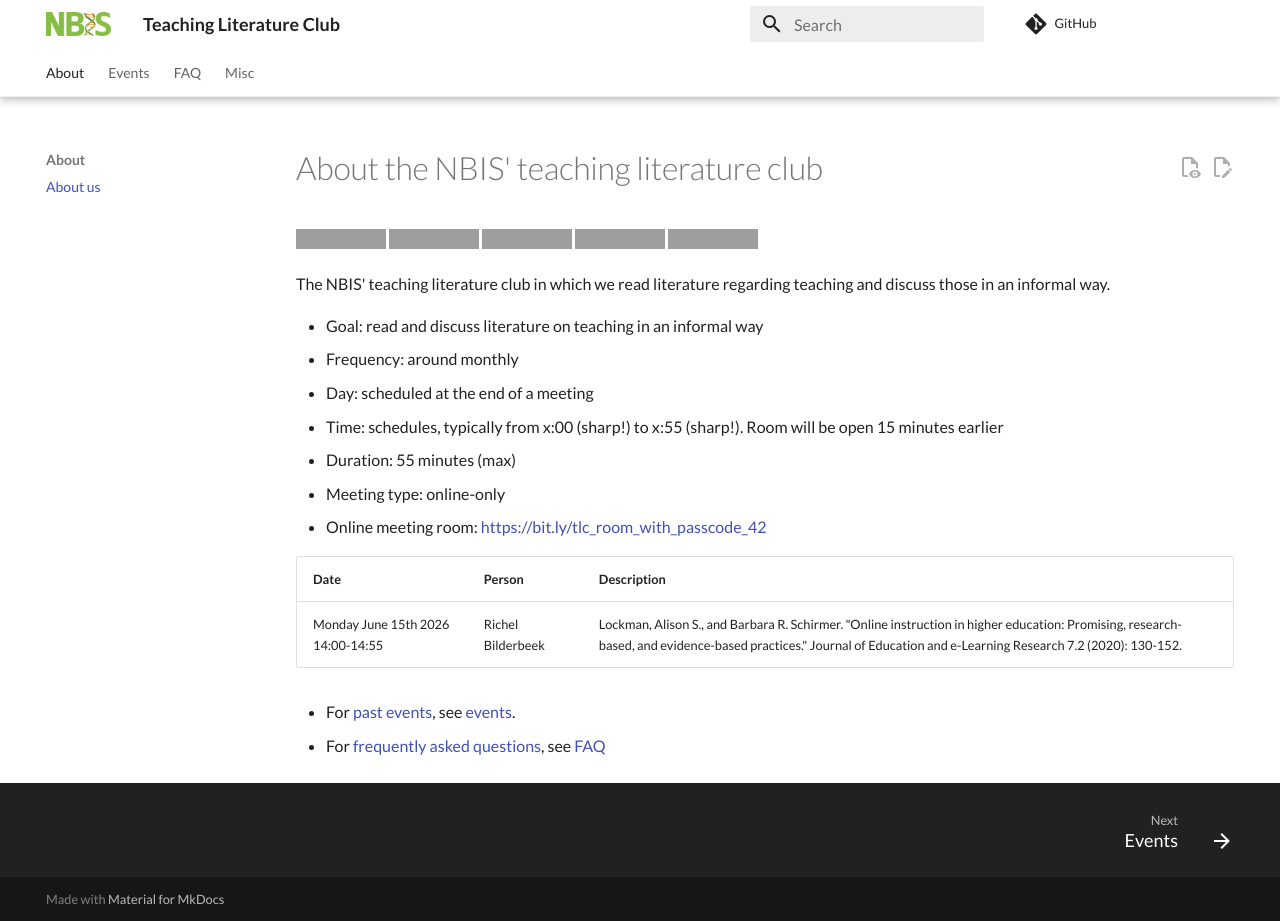
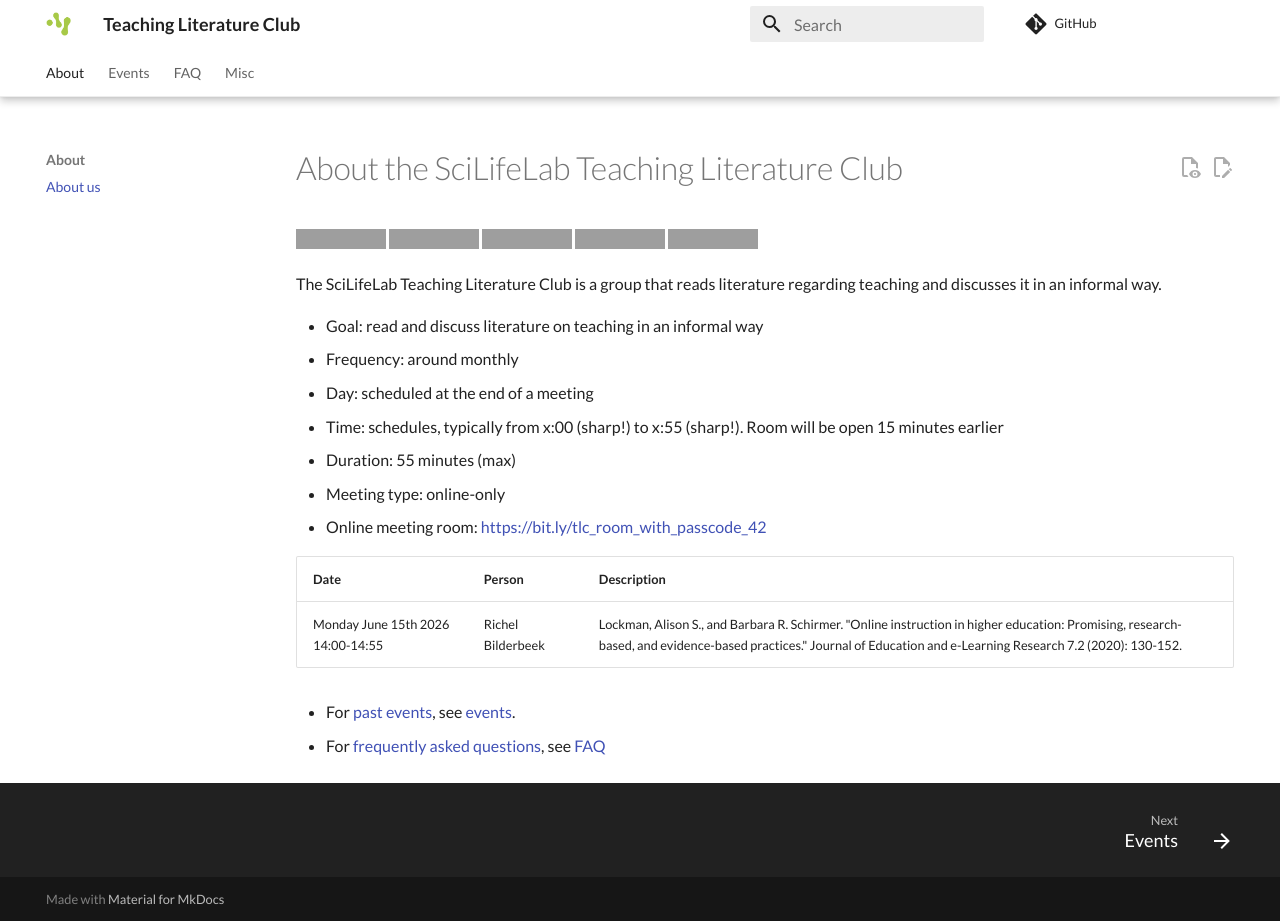
Before and after one commit to NBISweden/teaching_literature_club, an MkDocs documentation site: the page built from docs/README.md, in a window 1280 px wide and 921 px high, cut to the strip 0-921 px from the top of the window. Built offline with MkDocs 1.6.1 and Material for MkDocs 9.7.7, drawn with Linux system fonts in a browser that asks for light colours; comment, search, counter and statistics services are not loaded; grey boxes are pictures that could not be loaded.

Commit message:
Use SLL logo

```diff
--- a/docs/README.md
+++ b/docs/README.md
@@ -5,7 +5,7 @@ tags:
   - home
 ---
 
-# About the NBIS' teaching literature club
+# About the SciLifeLab Teaching Literature Club
 
 <!-- markdownlint-disable MD013 --><!-- Badges cannot be split up over lines, hence will break 80 characters per line -->
 
@@ -17,9 +17,9 @@ tags:
 
 <!-- markdownlint-enable MD013 -->
 
-The NBIS' teaching literature club
-in which we read literature regarding teaching
-and discuss those in an informal way.
+The SciLifeLab Teaching Literature Club
+is a group that reads literature regarding teaching
+and discusses it in an informal way.
 
 - Goal: read and discuss literature on teaching in an informal way
 - Frequency: around monthly
--- a/mkdocs.yml
+++ b/mkdocs.yml
@@ -16,14 +16,13 @@ nav:
 
 theme:
   name: material
-  greetings: Welcome to the Teaching Literature Club
   font:
     text: Lato
     code: JetBrains Mono
   palette:
     primary: white
 
-  logo: logo/nbis_logo.png
+  logo: logo/sll_logo_green.png
 
   features:
     - toc.integrate
```
Also changed, not shown: README.md (+4 -4 lines), docs/logo/sll_logo_green.jpg (added), docs/logo/sll_logo_green.png (added), docs/logo/sll_logo_white.png (added).
